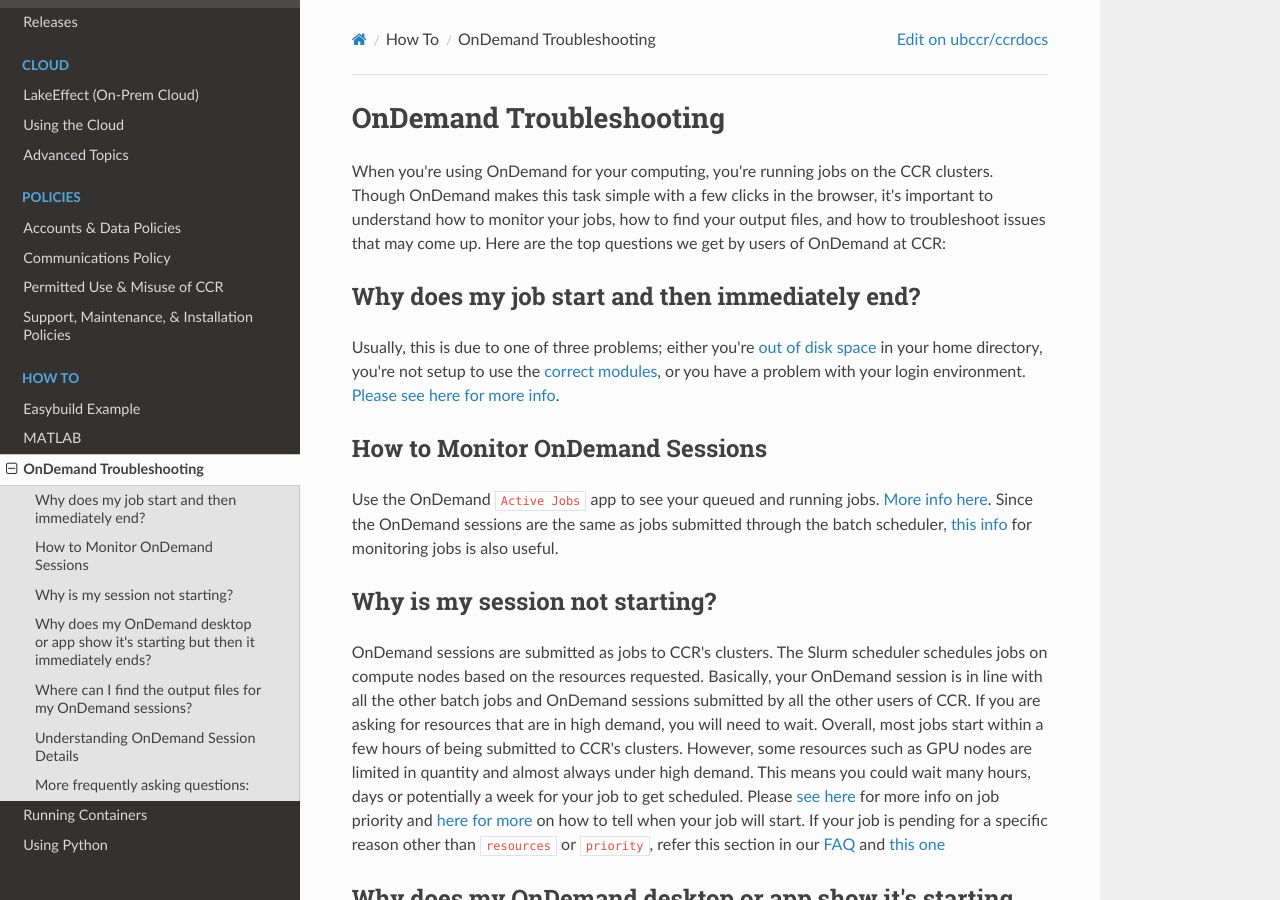
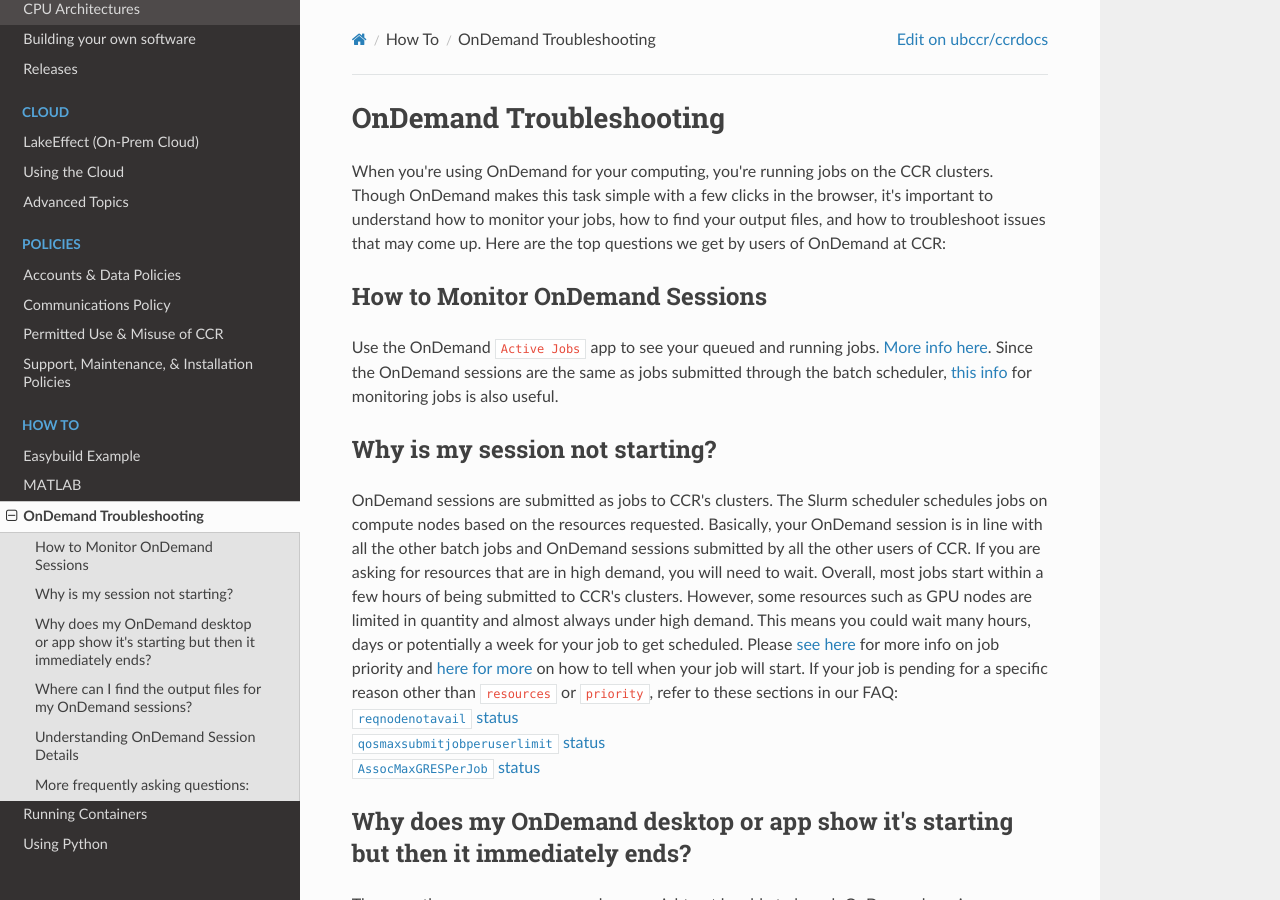
Before and after one commit to ubccr/ccrdocs, an MkDocs documentation site: the page built from pages/howto/ood-trouble.md, in a window 1280 px wide and 900 px high. Built offline with MkDocs 1.6.1, drawn with Linux system fonts in a browser that asks for light colours; nearby versions of some CDN libraries.

Commit message:
additional fixes to FAQ and OOD docs

```diff
--- a/pages/howto/ood-trouble.md
+++ b/pages/howto/ood-trouble.md
@@ -1,10 +1,6 @@
 # OnDemand Troubleshooting
 
 When you're using OnDemand for your computing, you're running jobs on the CCR clusters.  Though OnDemand makes this task simple with a few clicks in the browser, it's important to understand how to monitor your jobs, how to find your output files, and how to troubleshoot issues that may come up.  Here are the top questions we get by users of OnDemand at CCR:
-
-## Why does my job start and then immediately end?
-
-Usually, this is due to one of three problems; either you're [out of disk space](../faq.md#why-am-i-getting-no-space-left-on-device-errors) in your home directory, you're not setup to use the [correct modules](../faq.md#why-am-im-getting-module-not-found-errors), or you have a problem with your login environment.  [Please see here for more info](../faq.md#why-does-my-ondemand-desktop-or-app-show-its-starting-but-then-it-immediately-ends).
 
 ## How to Monitor OnDemand Sessions
 
@@ -12,7 +8,10 @@ Use the OnDemand `Active Jobs` app to see your queued and running jobs.  [More i
 
 ## Why is my session not starting?
 
-OnDemand sessions are submitted as jobs to CCR's clusters.  The Slurm scheduler schedules jobs on compute nodes based on the resources requested.  Basically, your OnDemand session is in line with all the other batch jobs and OnDemand sessions submitted by all the other users of CCR.  If you are asking for resources that are in high demand, you will need to wait.  Overall, most jobs start within a few hours of being submitted to CCR's clusters.  However, some resources such as GPU nodes are limited in quantity and almost always under high demand.  This means you could wait many hours, days or potentially a week for your job to get scheduled.  Please [see here](../hpc/jobs.md#job-priority) for more info on job priority and [here for more](../faq.md#when-will-my-job-start) on how to tell when your job will start.  If your job is pending for a specific reason other than `resources` or `priority`, refer this section in our [FAQ](../faq.md#why-is-my-job-pending-with-reason-reqnodenotavail) and [this one](../faq.md#why-am-i-getting-a-qosmaxsubmitjobperuserlimit-error-when-i-try-to-submit-a-job)
+OnDemand sessions are submitted as jobs to CCR's clusters.  The Slurm scheduler schedules jobs on compute nodes based on the resources requested.  Basically, your OnDemand session is in line with all the other batch jobs and OnDemand sessions submitted by all the other users of CCR.  If you are asking for resources that are in high demand, you will need to wait.  Overall, most jobs start within a few hours of being submitted to CCR's clusters.  However, some resources such as GPU nodes are limited in quantity and almost always under high demand.  This means you could wait many hours, days or potentially a week for your job to get scheduled.  Please [see here](../hpc/jobs.md#job-priority) for more info on job priority and [here for more](../faq.md#when-will-my-job-start) on how to tell when your job will start.  If your job is pending for a specific reason other than `resources` or `priority`, refer to these sections in our FAQ:
+[`reqnodenotavail` status](../faq.md#why-is-my-job-pending-with-reason-reqnodenotavail)
+[`qosmaxsubmitjobperuserlimit` status](../faq.md#why-am-i-getting-a-qosmaxsubmitjobperuserlimit-error-when-i-try-to-submit-a-job)
+[`AssocMaxGRESPerJob` status](../faq.md#why-am-i-seeing-the-job-status-assocmaxgresperjob-on-my-pending-job)
 
 ## Why does my OnDemand desktop or app show it's starting but then it immediately ends?
 
```
Also changed, not shown: pages/faq.md (+5 -8 lines).
